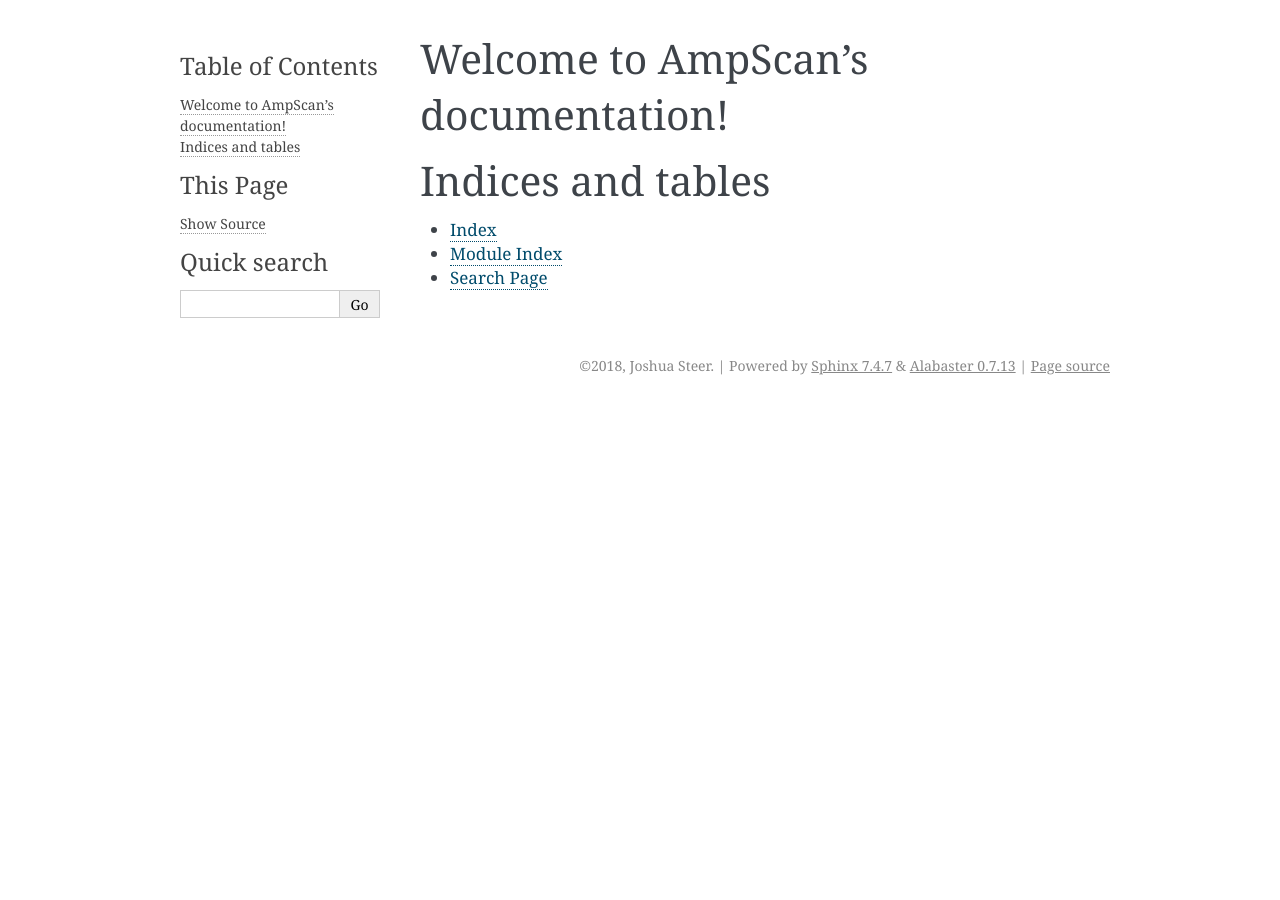
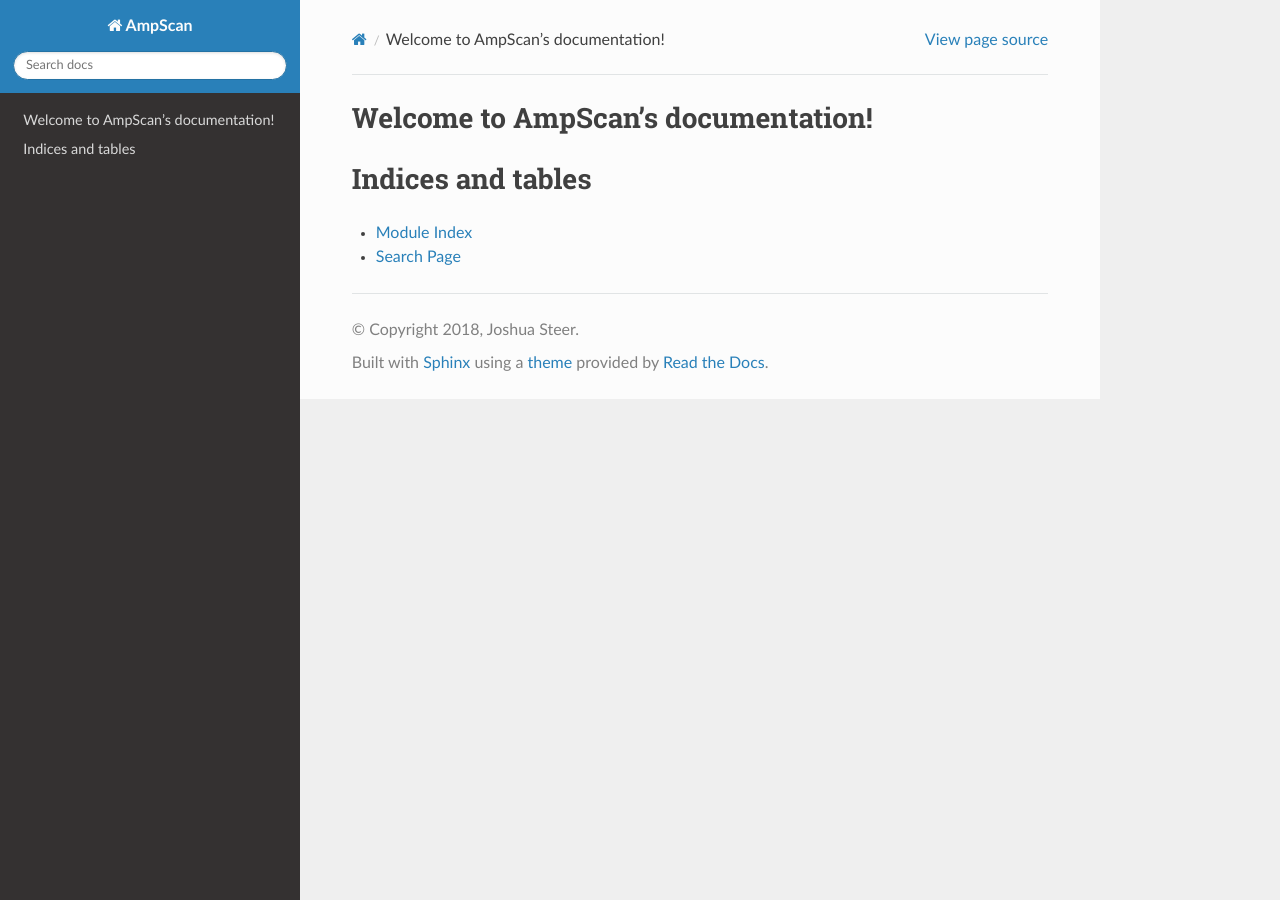
Before and after one commit to abel-research/ampscan, a Sphinx documentation site: the page built from docs/index.rst, in a window 1280 px wide. Built offline with Sphinx 7.4.7 and the Read the Docs theme 2.0.0, drawn with Linux system fonts in a browser that asks for light colours.

Commit message:
clean up docs

```diff
--- a/docs/conf.py
+++ b/docs/conf.py
@@ -14,6 +14,7 @@
 #
 import os
 import sys
+import sphinx_rtd_theme
 sys.path.insert(0, os.path.abspath('.'))
 
 
@@ -54,6 +55,10 @@
 
 modindex_common_prefix = ['AmpScan.']
 
+autoclass_content = 'both'
+
+html_use_index = False
+
 # Add any paths that contain templates here, relative to this directory.
 templates_path = ['_templates']
 
@@ -87,7 +92,7 @@
 # The theme to use for HTML and HTML Help pages.  See the documentation for
 # a list of builtin themes.
 #
-html_theme = 'alabaster'
+html_theme = 'sphinx_rtd_theme'
 
 # Theme options are theme-specific and customize the look and feel of a theme
 # further.  For a list of options available for each theme, see the
--- a/docs/index.rst
+++ b/docs/index.rst
@@ -15,6 +15,5 @@
 Indices and tables
 ==================
 
-* :ref:`genindex`
 * :ref:`modindex`
 * :ref:`search`
```
Also changed, not shown: docs/source/modules.rst (line endings or trailing spaces).
